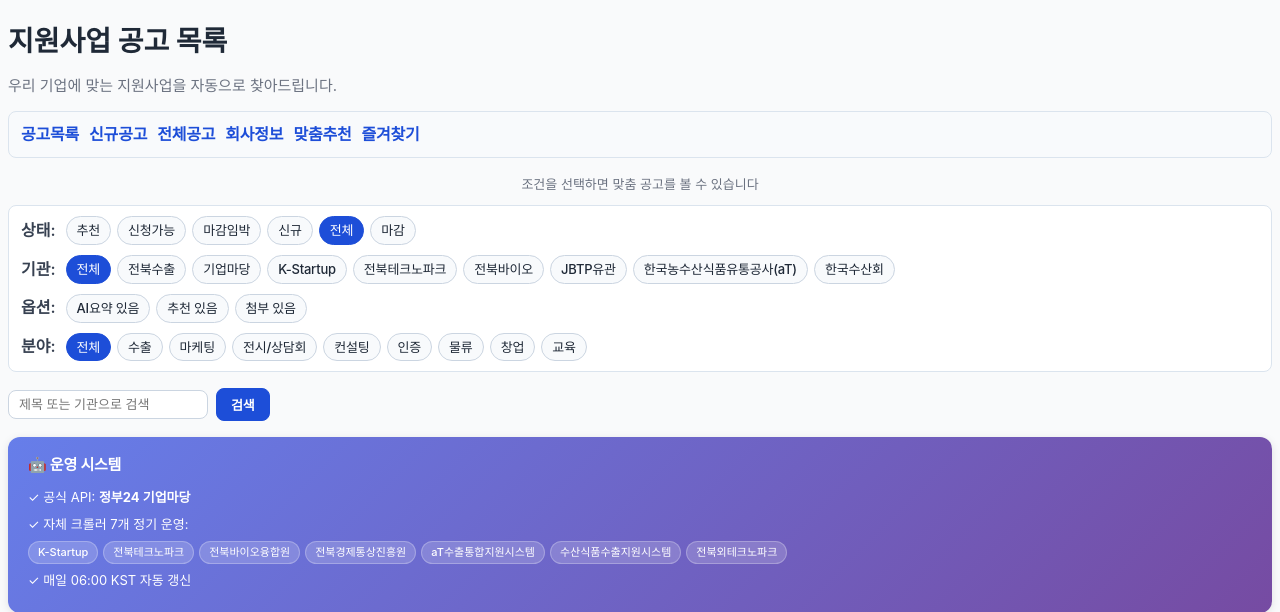
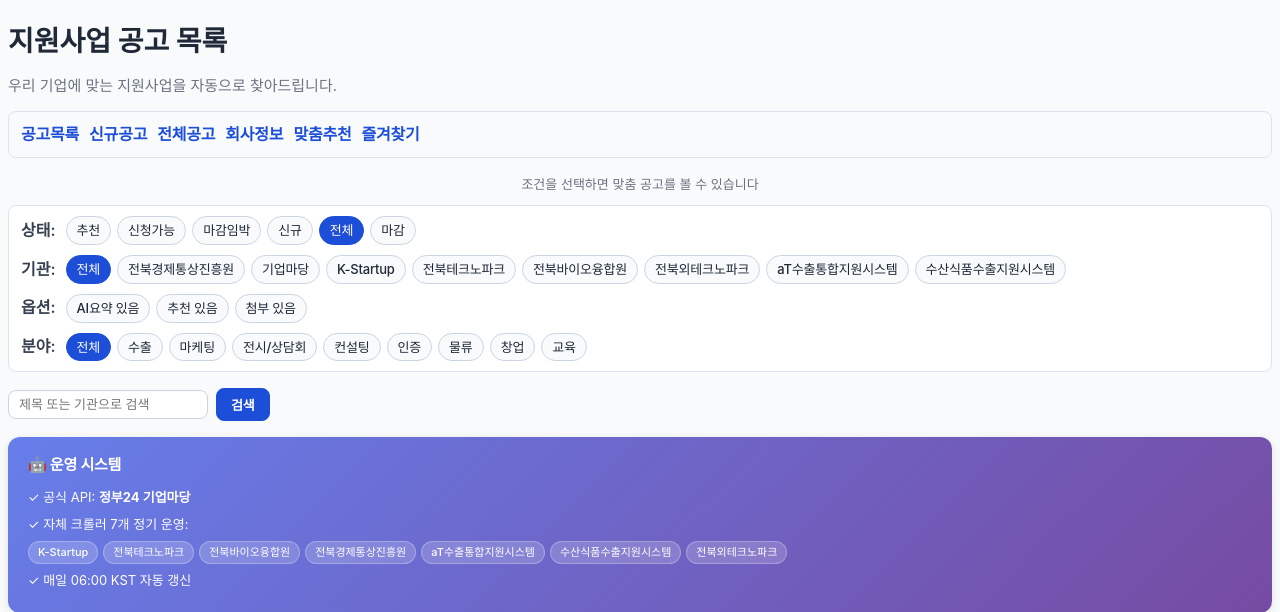
Before and after one commit to hover9710-beep/Job-bizgov-platform, a Flask app: page / in a window 1280 px wide. Shown: the top 612 px of the page. Run offline with Flask 3, Linux system fonts and the light colour scheme; data comes from the database, SQL or seed files in the repository; data that the repository does not hold is empty; some web fonts are replaced.

Commit message:
fix: 필터 라벨 정정 (운영 시스템 배너와 일치)
- jbexport: 전북수출 → 전북경제통상진흥원
- jbbi: 전북바이오 → 전북바이오융합원
- jbtp_related: JBTP유관 → 전북외테크노파크
- at_global: 한국농수산식품유통공사(aT) → aT수출통합지원시스템
- kseafood: 한국수산회 → 수산식품수출지원시스템

source key 변경 X (filter backend 영향 0)

Co-Authored-By: Claude Opus 4.7 (1M context) <noreply@anthropic.com>

```diff
--- a/templates/new.html
+++ b/templates/new.html
@@ -120,7 +120,7 @@
             <a href="{{ index_url(source='') }}"
                class="{% if src|lower not in ['jbexport', 'bizinfo', 'kstartup', 'jbtp', 'jbbi', 'jbtp_related', 'at_global', 'kseafood'] %}active{% endif %}">전체</a>
             <a href="{{ index_url(source='jbexport') }}"
-               class="{% if src|lower == 'jbexport' %}active{% endif %}">전북수출</a>
+               class="{% if src|lower == 'jbexport' %}active{% endif %}">전북경제통상진흥원</a>
             <a href="{{ index_url(source='bizinfo') }}"
                class="{% if src|lower == 'bizinfo' %}active{% endif %}">기업마당</a>
             <a href="{{ index_url(source='kstartup') }}"
@@ -128,13 +128,13 @@
             <a href="{{ index_url(source='jbtp') }}"
                class="{% if src|lower == 'jbtp' %}active{% endif %}">전북테크노파크</a>
             <a href="{{ index_url(source='jbbi') }}"
-               class="{% if src|lower == 'jbbi' %}active{% endif %}">전북바이오</a>
+               class="{% if src|lower == 'jbbi' %}active{% endif %}">전북바이오융합원</a>
             <a href="{{ index_url(source='jbtp_related') }}"
-               class="{% if src|lower == 'jbtp_related' %}active{% endif %}">JBTP유관</a>
+               class="{% if src|lower == 'jbtp_related' %}active{% endif %}">전북외테크노파크</a>
             <a href="{{ index_url(source='at_global') }}"
-               class="{% if src|lower == 'at_global' %}active{% endif %}">한국농수산식품유통공사(aT)</a>
+               class="{% if src|lower == 'at_global' %}active{% endif %}">aT수출통합지원시스템</a>
             <a href="{{ index_url(source='kseafood') }}"
-               class="{% if src|lower == 'kseafood' %}active{% endif %}">한국수산회</a>
+               class="{% if src|lower == 'kseafood' %}active{% endif %}">수산식품수출지원시스템</a>
         </div>
         <div class="filter-row">
             <span class="label">옵션:</span>
```
